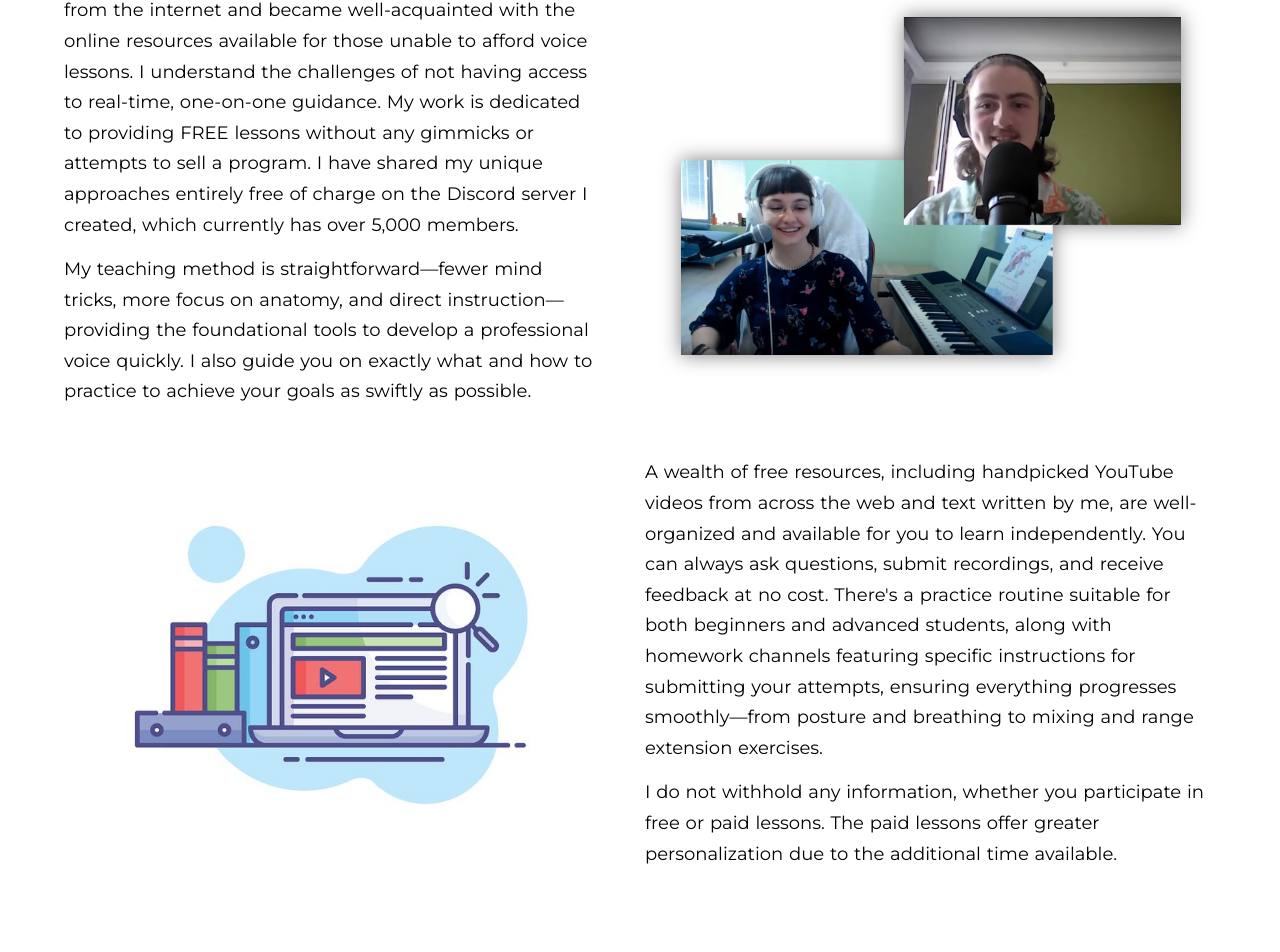
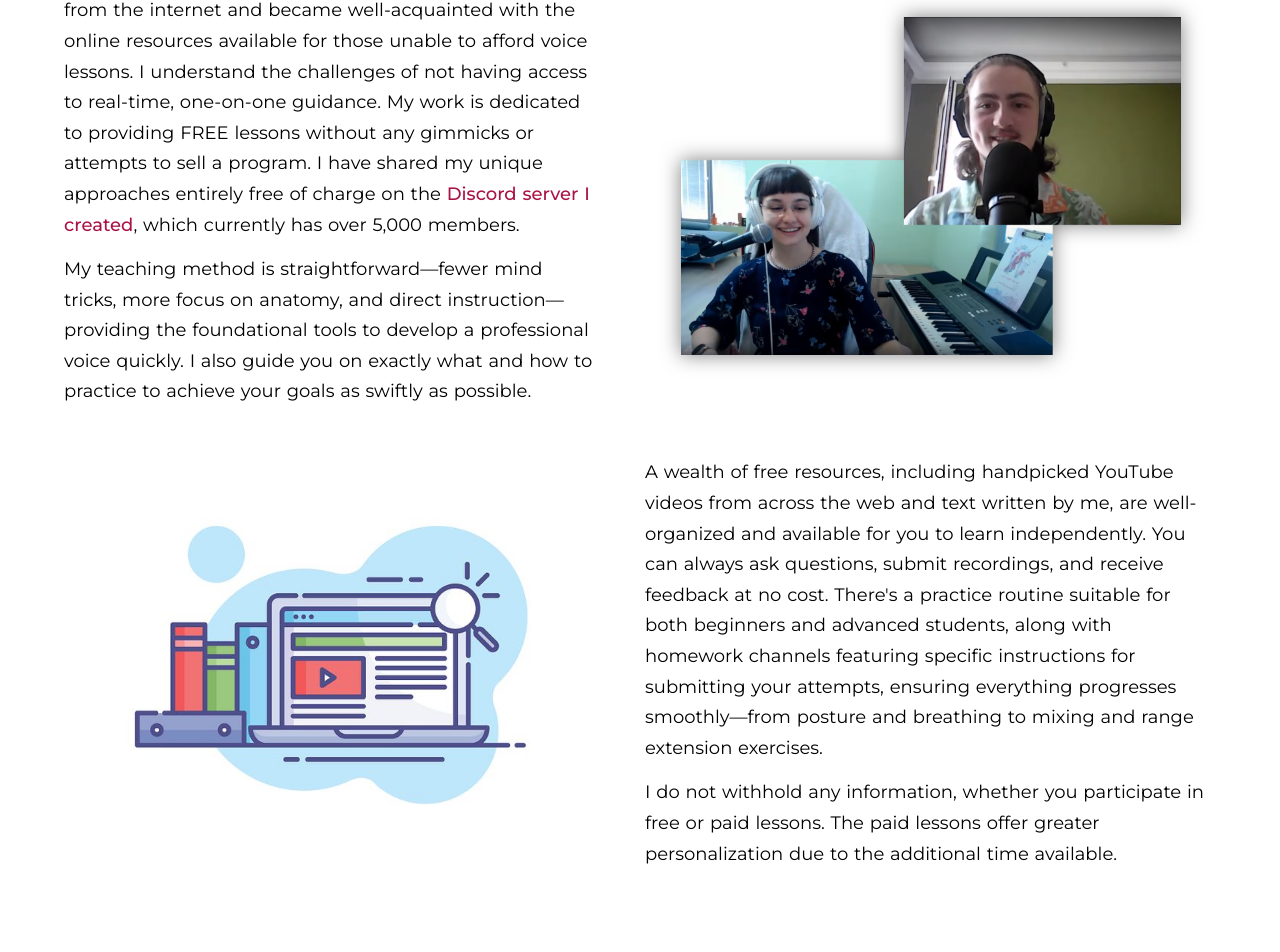
Before and after one commit to rajibul-dev/voccaria, a Next.js app in the folder nextjs/: page / in a window 1280 px wide. Shown: the part 1841-2793 px from the top of the page. Built offline with nearby package versions, Linux system fonts and the light colour scheme.

Commit message:
added text inline link

```diff
--- a/nextjs/src/app/globals.css
+++ b/nextjs/src/app/globals.css
@@ -14,9 +14,16 @@
   --brand-primary-500: #df5384;
   --brand-primary-500--hover: #ba3a67;
   --brand-primary-700: #c4265d;
+  --brand-primary-800: #aa1146;
 
   --brand-secondary-300: #a2b6ff;
   --brand-secondary-400: #8199ee;
+
+  --gradient-primary: linear-gradient(
+    to top left,
+    var(--brand-primary-700),
+    #fa85ae
+  );
 
   --success-primary-500: #059669;
   --error-primary-500: #ef4444;
@@ -140,6 +147,18 @@ b {
   background: var(--brand-primary-700);
 }
 
+.inline-a {
+  color: var(--brand-primary-800);
+  font-weight: 500;
+}
+.inline-a:hover {
+  text-decoration: underline;
+  text-underline-offset: 3px;
+}
+
+.highlight {
+}
+
 /* Scale shift */
 @media (max-width: 68em) {
   html {
--- a/nextjs/src/app/mia/sections/mission/mission.tsx
+++ b/nextjs/src/app/mia/sections/mission/mission.tsx
@@ -35,8 +35,15 @@ export default function Mission() {
               the challenges of not having access to real-time, one-on-one
               guidance. My work is dedicated to providing FREE lessons without
               any gimmicks or attempts to sell a program. I have shared my
-              unique approaches entirely free of charge on the Discord server I
-              created, which currently has over 5,000 members.
+              unique approaches entirely free of charge on the{" "}
+              <a
+                className="inline-a"
+                href="https://discord.com/invite/4Z5JKYPhTe"
+                target="_blank"
+              >
+                Discord server I created
+              </a>
+              , which currently has over 5,000 members.
             </Essay.Para>
             <Essay.Para>
               My teaching method is straightforward—fewer mind tricks, more
```
